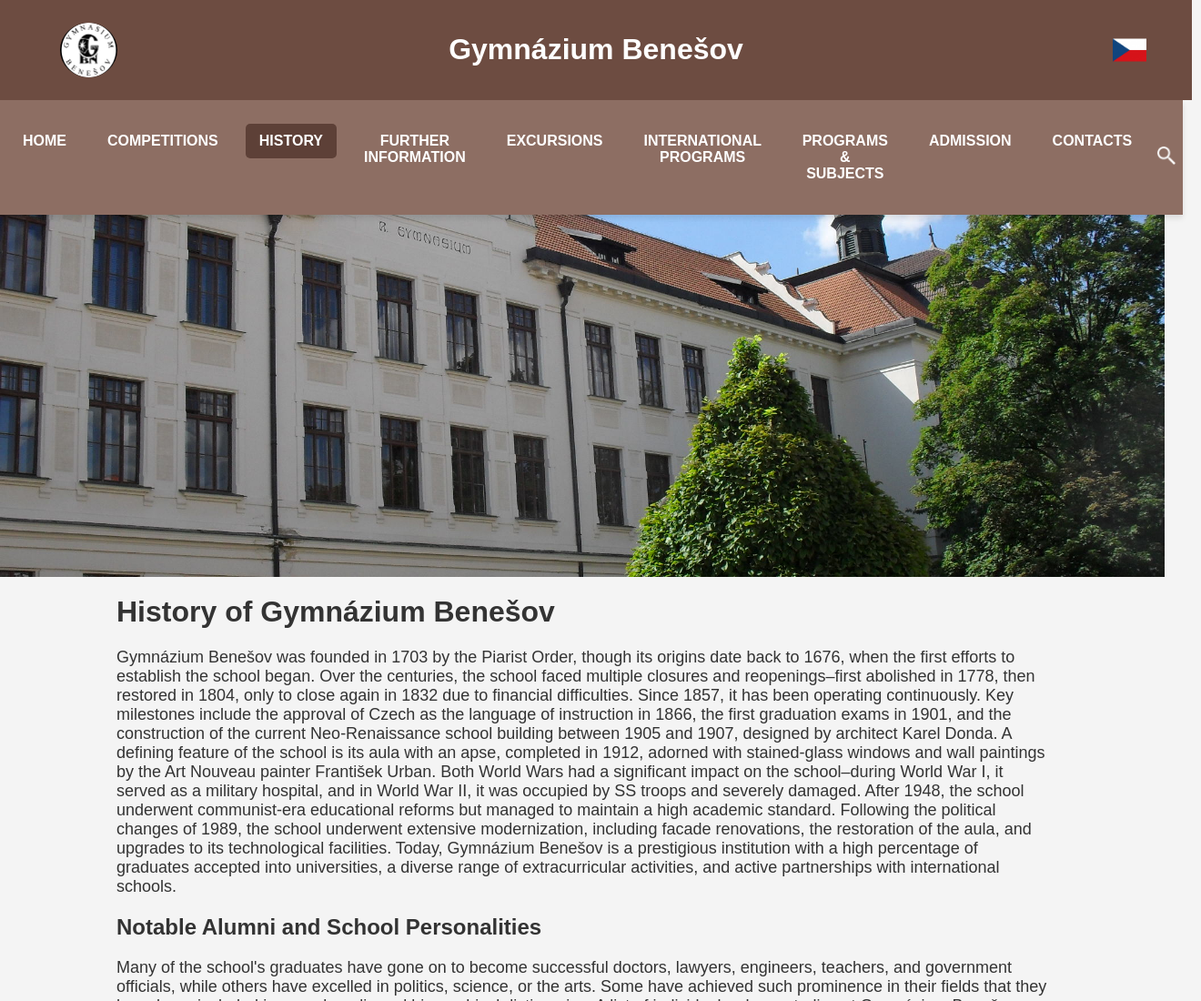
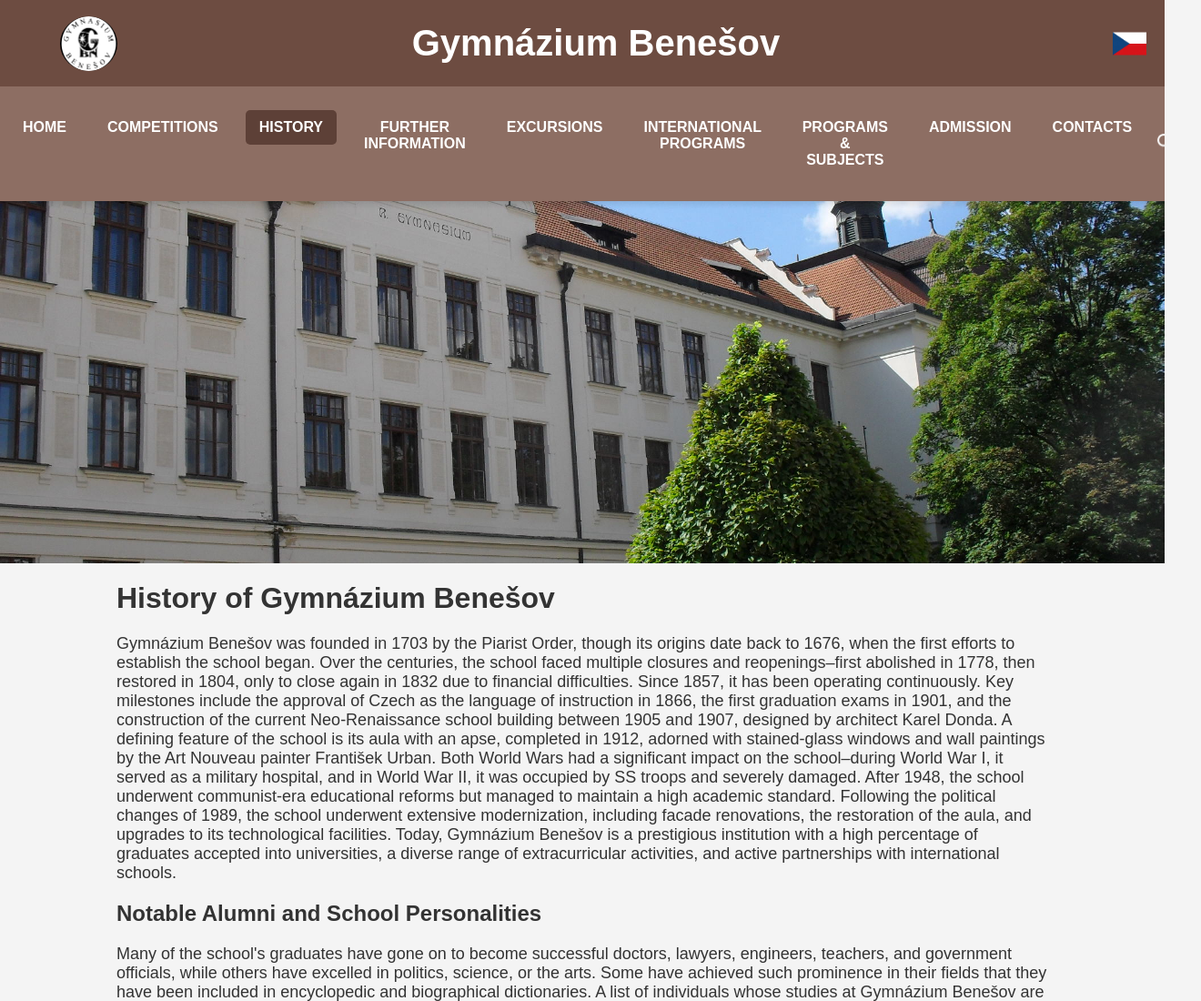
Before and after one commit to VojtaPotok/nanecisto, a plain HTML site: page History.html in a window 1280 px wide. Shown: the top 1100 px of the page at 91% size, 1320 px wide, since content can reach past the window. Drawn offline with Linux system fonts and the light colour scheme.

Commit message:
Update History.html

```diff
--- a/History.html
+++ b/History.html
@@ -14,7 +14,21 @@
             padding: 0;
             overflow-x: hidden;
         }
-
+         html, body {
+    overflow-x: hidden;
+    width: 100%;
+}   header h1 {
+    font-size: clamp(20px, 4vw, 40px);
+    margin: 0 auto;
+    text-align: center;
+    white-space: nowrap;
+    padding: 10px 0;
+}
+        @media screen and (max-width: 500px) {
+    header h1 {
+        padding: 15px 0;
+    }
+}
         header {
             background: #6d4c41;
             color: white;
```
